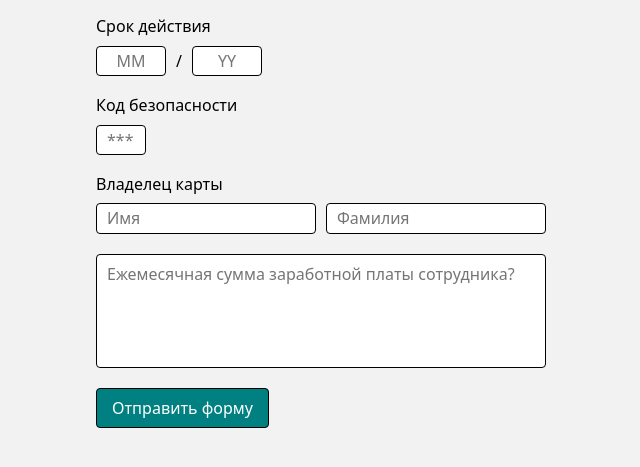
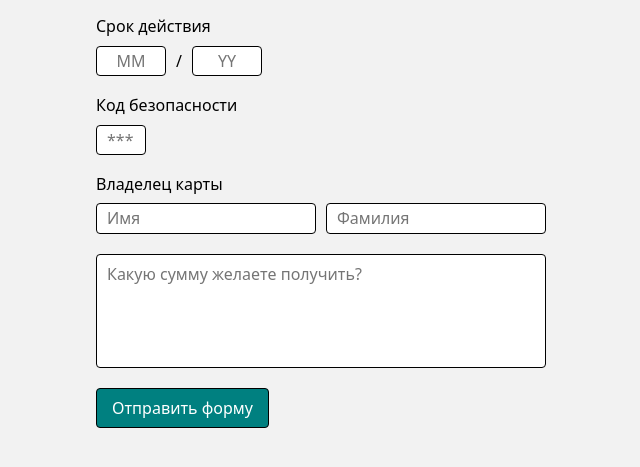
Before and after one commit to NilsRondhuis/fill-the-form, a plain HTML site: page index.html in a window 1280 px wide. Shown: the part 141-608 px from the top of the page, without its empty margins (319-959 px from the left). Drawn offline with nearby package versions, Linux system fonts and the light colour scheme.

Commit message:
Изменил текст placeholder

```diff
--- a/index.html
+++ b/index.html
@@ -40,7 +40,7 @@
         </label>
 
         <div class="form-field">
-            <textarea class="message" name="user-message" rows="5" placeholder="Ежемесячная сумма заработной платы сотрудника?" required></textarea>
+            <textarea class="message" name="user-message" rows="5" placeholder="Какую сумму желаете получить?" required></textarea>
         </div>
 
         <button class="btn" type="submit">Отправить форму</button>
```
